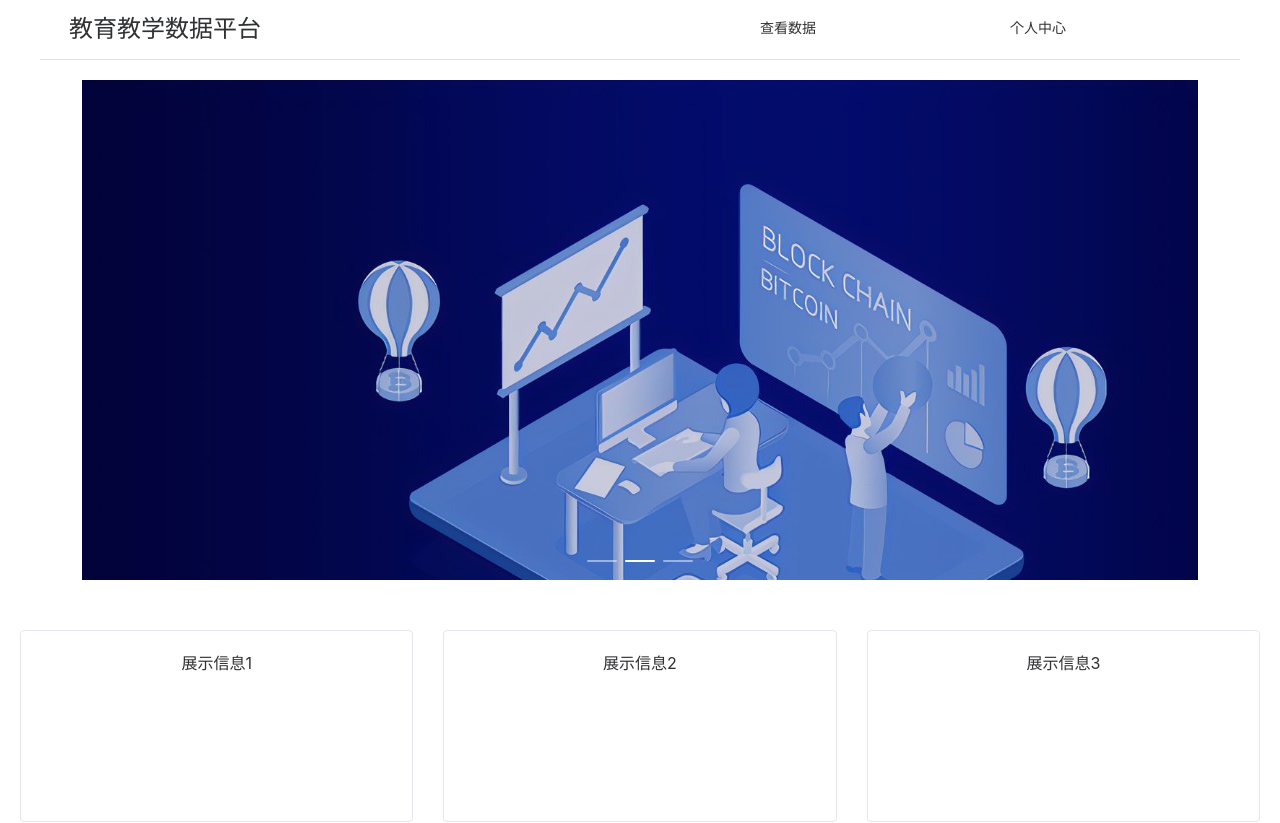
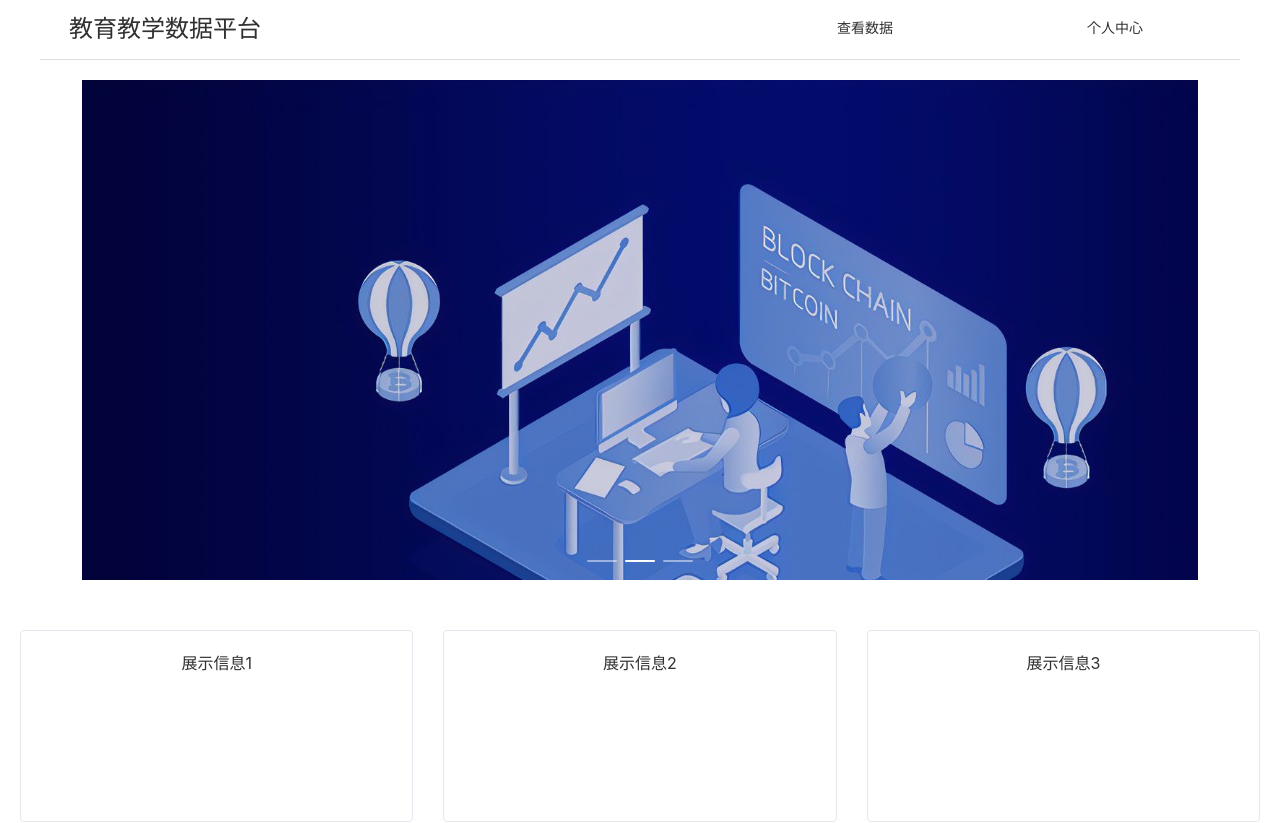
Before and after one commit to returnrhythm/test, a Vue app: page / in a window 1280 px wide. Shown: the top 823 px of the page. Built offline with nearby package versions, Linux system fonts and the light colour scheme.

Commit message:
首页导航居中

```diff
--- a/src/views/Home/components/header.vue
+++ b/src/views/Home/components/header.vue
@@ -15,8 +15,8 @@ const elasideheight = 0.15*windowHeight;
               </el-menu-item>
               <!-- 右侧菜单 -->
               <div class="flex-grow" ></div>
-              <router-link to="/data"><el-menu-item index="1">查看数据</el-menu-item></router-link>
-              <router-link to="/person"><el-menu-item index="2">个人中心</el-menu-item></router-link>
+              <router-link to="/data"><el-menu-item index="1"><div class="right-menu">查看数据</div></el-menu-item></router-link>
+              <router-link to="/person"><el-menu-item index="2"><div class="right-menu">个人中心</div></el-menu-item></router-link>
             </el-menu>
         </el-header>
 </template>
@@ -29,7 +29,9 @@ const elasideheight = 0.15*windowHeight;
     font-size: 24px;
 }
 .el-menu-item{
-    width: 250px;
+  width: 250px;
 }
-
+.right-menu{
+  margin: 0px auto;
+}
 </style>
```
